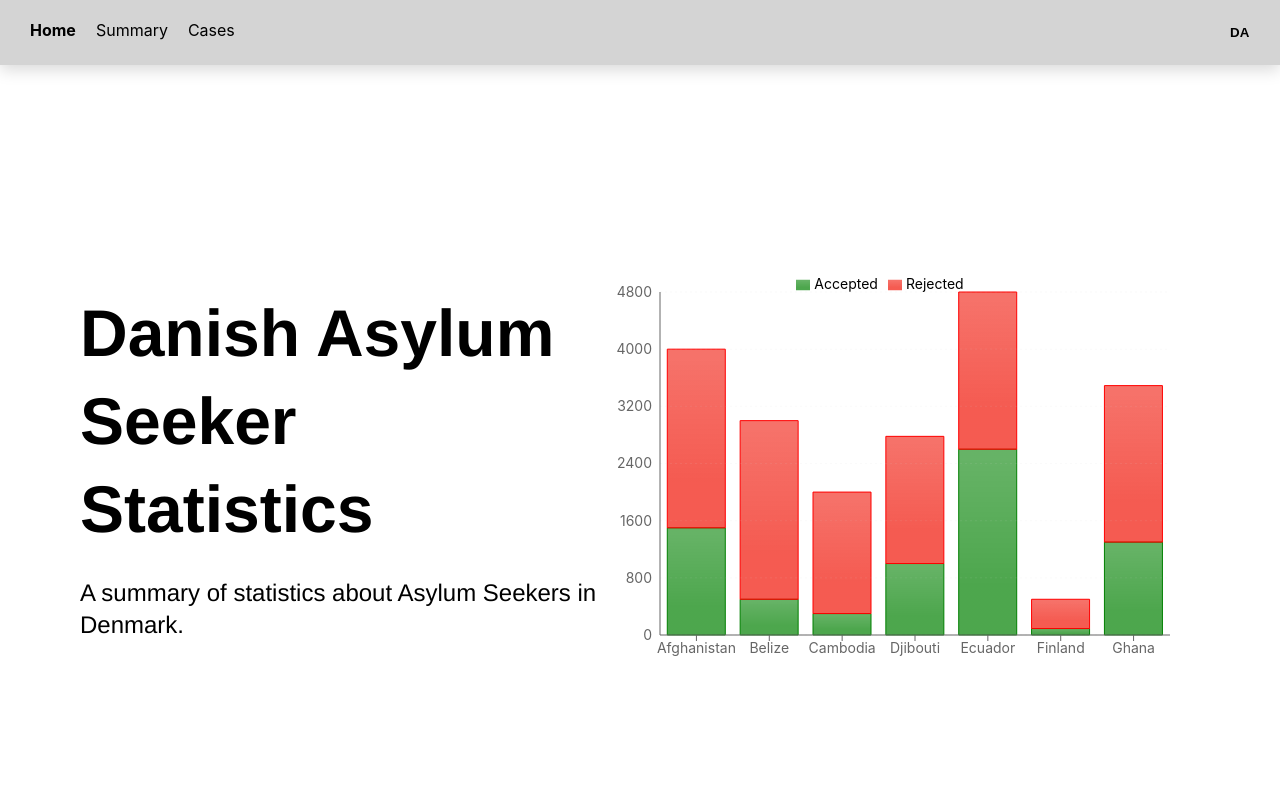
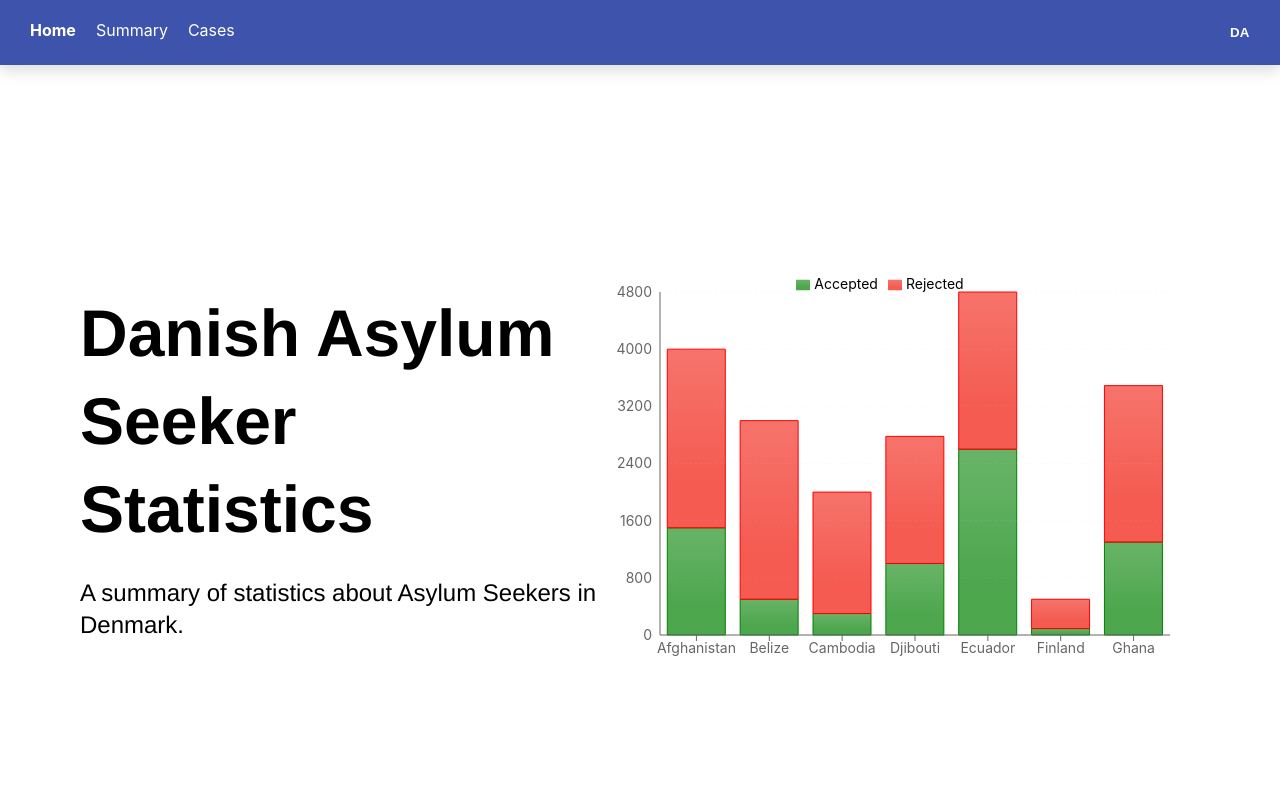
Before and after one commit to lilygostovic/DASS-frontend, a React (Create React App) app: page / in a window 1280 px wide. Shown: the top 800 px of the page. Built offline with nearby package versions, Linux system fonts and the light colour scheme.

Commit message:
change colors back

```diff
--- a/src/components/Nav/LanguagePicker.tsx
+++ b/src/components/Nav/LanguagePicker.tsx
@@ -13,7 +13,7 @@ export const LanguagePicker = () => {
       style={{
         appearance: "none",
         backgroundColor: "transparent",
-        color: "black",
+        color: "white",
         border: "none",
         padding: "0 1em 0 0",
         margin: "0px",
--- a/src/components/Nav/NavButton.tsx
+++ b/src/components/Nav/NavButton.tsx
@@ -2,7 +2,7 @@ import { Link } from "react-router-dom";
 import styled from "styled-components";
 
 export const NavButton = styled(Link)`
-  color: black;
+  color: white;
   margin: 10px;
   text-decoration: none;
   &.active {
--- a/src/components/Nav/index.tsx
+++ b/src/components/Nav/index.tsx
@@ -42,6 +42,7 @@ export const Nav = () => {
           justifyContent="space-between"
           width="100%"
           display="flex"
+          bg="#3E54AC"
         >
           <div>
             <NavButton to="/" className={isHome !== null ? "active" : ""}>
```
